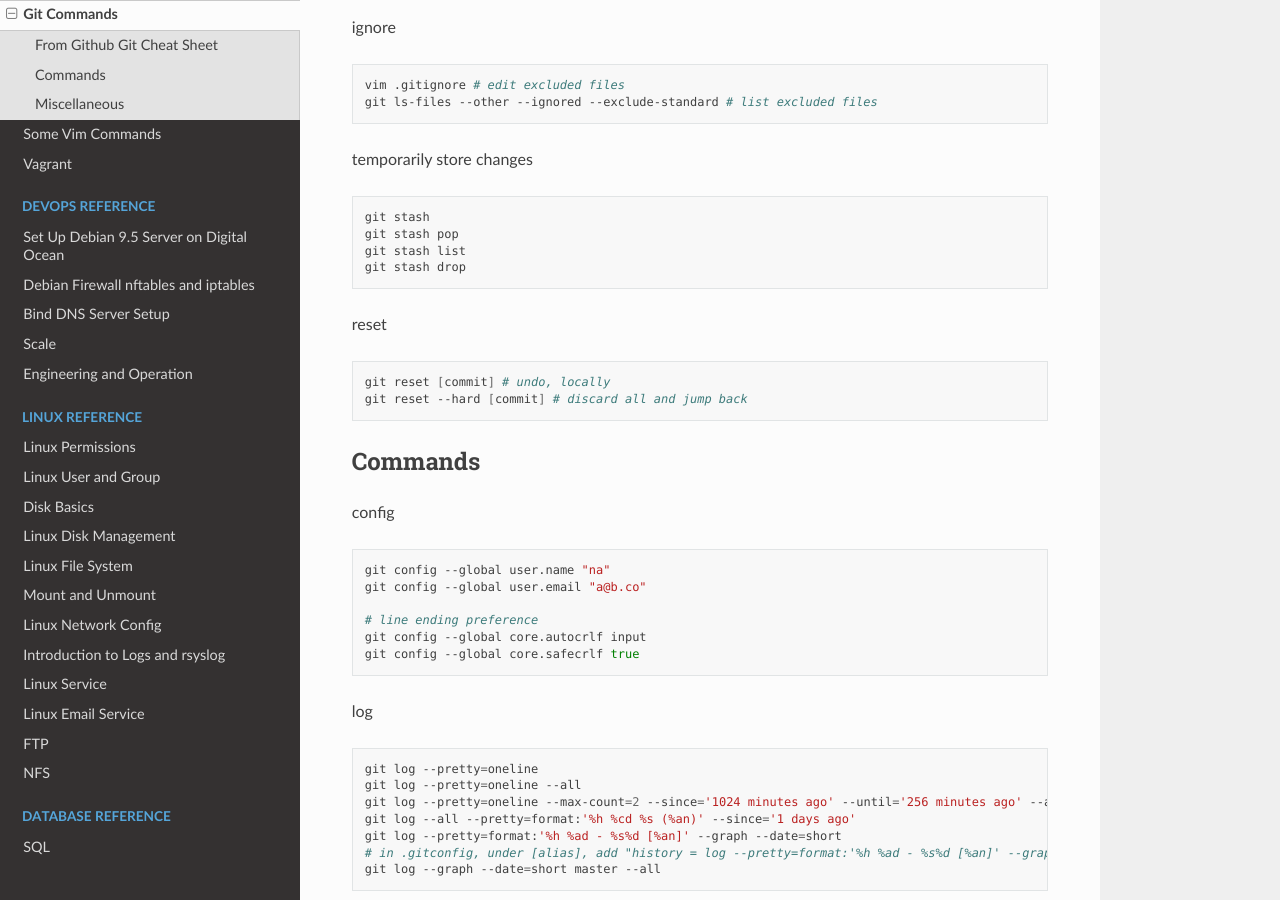
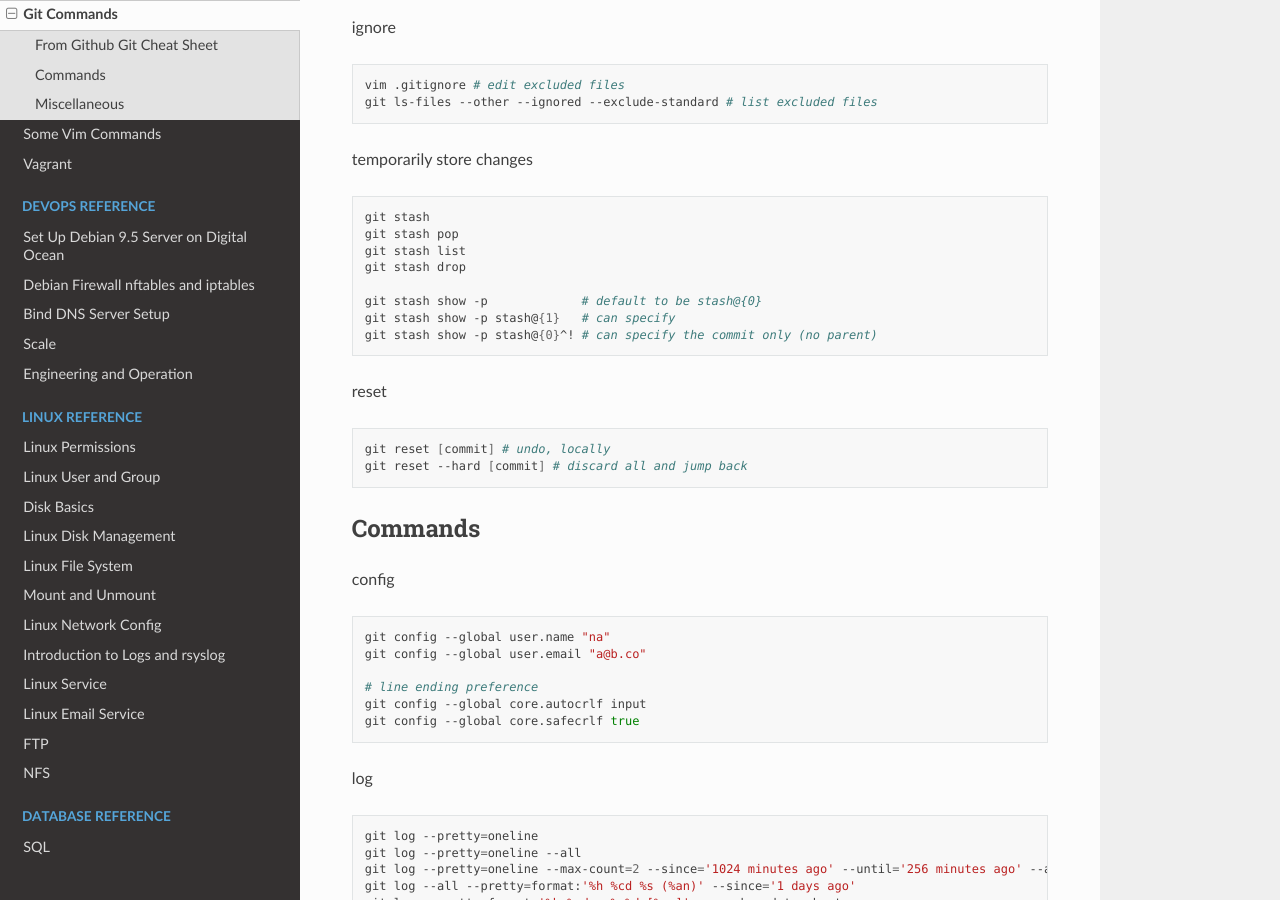
Before and after one commit to snowme34/snowme34.com, a Sphinx documentation site: the page built from docs/source/reference/commands/git-commands.md, in a window 1280 px wide and 900 px high, scrolled down 1505 px. Built offline with Sphinx 7.4.7 and the Read the Docs theme 2.0.0, drawn with Linux system fonts in a browser that asks for light colours.

Commit message:
update git stash

````diff
--- a/docs/source/reference/commands/git-commands.md
+++ b/docs/source/reference/commands/git-commands.md
@@ -87,6 +87,10 @@ git stash
 git stash pop
 git stash list
 git stash drop
+
+git stash show -p             # default to be stash@{0}
+git stash show -p stash@{1}   # can specify
+git stash show -p stash@{0}^! # can specify the commit only (no parent)
 ```
 
 reset
````
